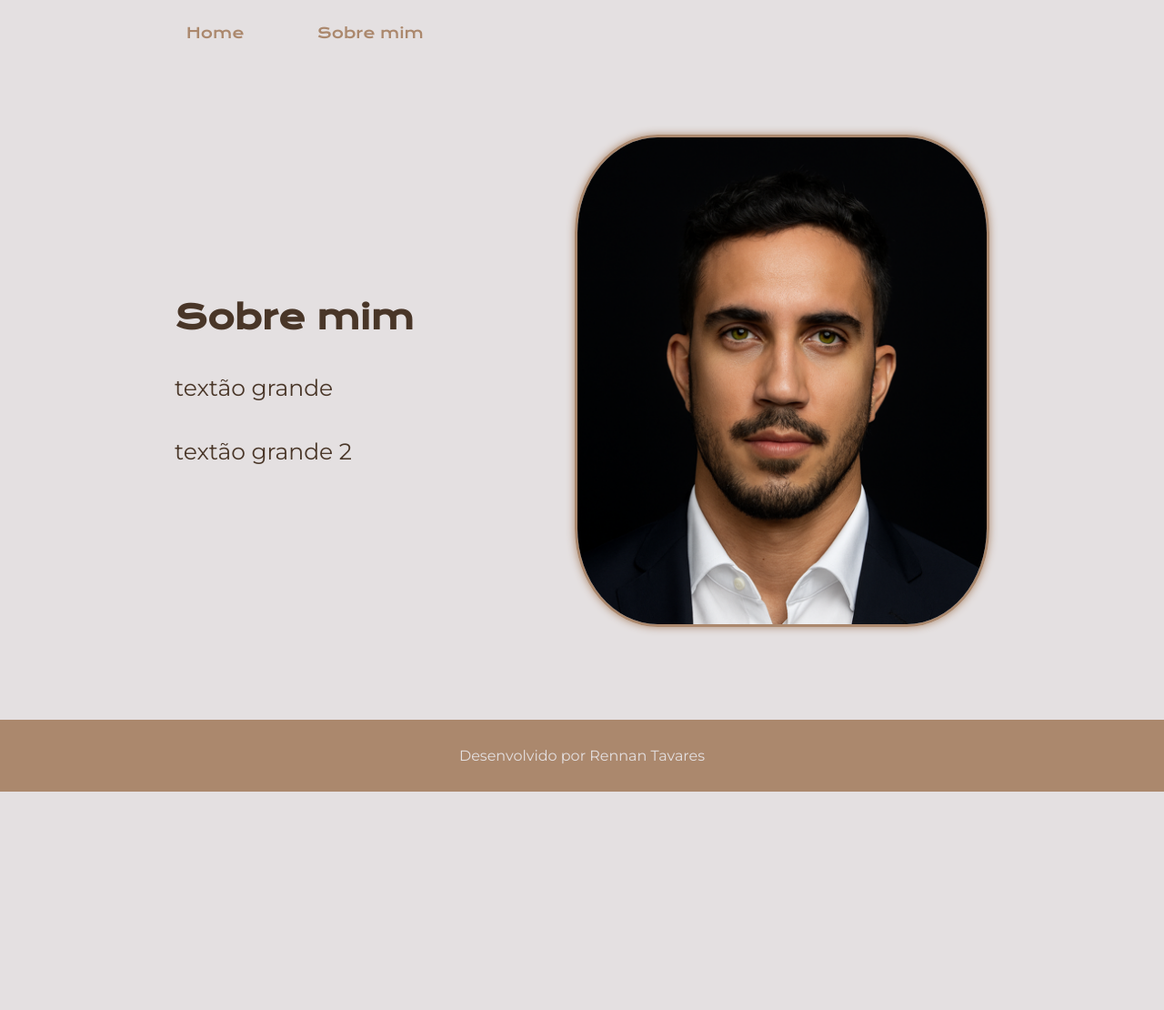
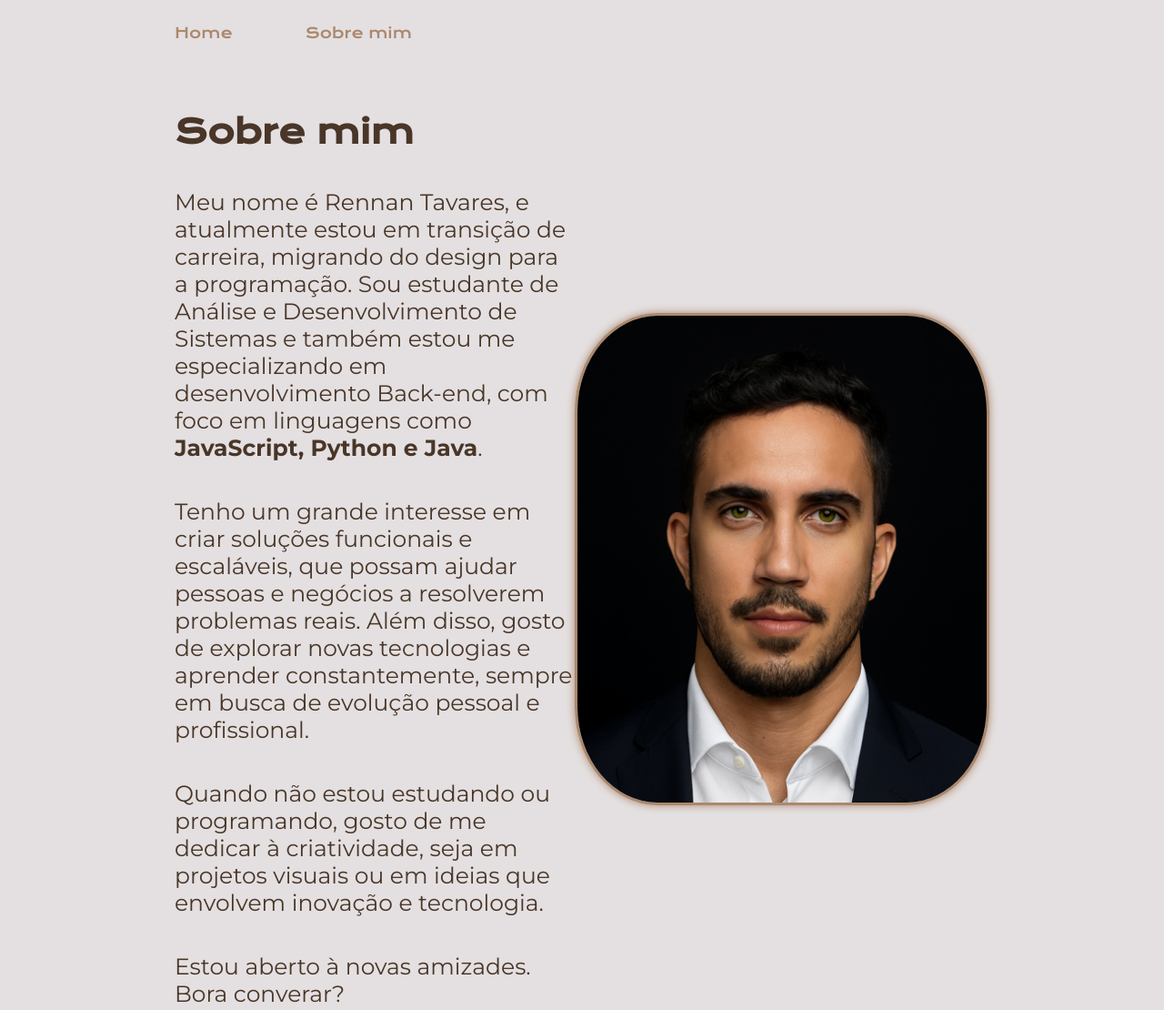
Before and after one commit to Underlynee/Portfolio, a plain HTML site: page about.html in a window 1280 px wide. Shown: the top 1110 px of the page at 91% size. Before the commit the page ends 870 px from the top, so only its background shows below. Drawn offline with nearby package versions, Linux system fonts and the light colour scheme.

Commit message:
Mudança de alinhamento

```diff
--- a/Styles/style.css
+++ b/Styles/style.css
@@ -35,10 +35,11 @@ body   {
 
 .apresentacao {
 
-    padding: 8% 15%;
+
+    padding: 6%  15%;
     display: flex;
     align-items: center;
-    justify-content:space-around;
+    justify-content:space-between;
 
 }
 
@@ -69,7 +70,7 @@ body   {
     gap:32px;
     display: flex;
     flex-direction: column;
-    justify-content:space-between;
+    justify-content:sc;
     align-items: center
 
 
@@ -92,6 +93,7 @@ body   {
 
 
 .imagem {
+
     width: 450px;
     border-radius: 20%;
     border: 3px solid var(--cor-tercearia);
@@ -130,7 +132,7 @@ body   {
 }
 .cabecalho {
 
-    padding: 2% 0% 0% 16%;
+    padding: 2% 0% 0% 15%;
 
 }
 
--- a/about.html
+++ b/about.html
@@ -4,7 +4,7 @@
     <meta charset="UTF-8">
     <meta name="viewport" content="width=device-width, initial-scale=1.0">
     <title>Sobre mim</title>
-    <link rel="stylesheet" href="/Styles/style.css">
+    <link rel="stylesheet" href="/styles/style.css">
 </head>
 <body>
     <h1></h1>
@@ -16,9 +16,13 @@
     <main class="apresentacao">
         <section class="texto-apresentacao">
             <h1 class="apresentacao__titulo"> Sobre mim</h1>
-            <p class="paragrafo">textão grande</p>
-            <p class="paragrafo">textão grande 2</p>
-        </section>
+            <p class="paragrafo">Meu nome é Rennan Tavares, e atualmente estou em transição de carreira, migrando do design para a programação.
+                        Sou estudante de Análise e Desenvolvimento de Sistemas e também estou me especializando em desenvolvimento Back-end, com foco em linguagens como <strong>JavaScript, Python e Java</strong>.</p>
+            <p class="paragrafo">Tenho um grande interesse em criar soluções funcionais e escaláveis, que possam ajudar pessoas e negócios a resolverem problemas reais.
+                        Além disso, gosto de explorar novas tecnologias e aprender constantemente, sempre em busca de evolução pessoal e profissional.</p>
+                    <p class="paragrafo">Quando não estou estudando ou programando, gosto de me dedicar à criatividade, seja em projetos visuais ou em ideias que envolvem inovação e tecnologia.</p>
+                    <p class="paragrafo">Estou aberto à novas amizades. Bora converar?</p>
+                    </section>
         <img class= "imagem" src="imagens/Rennan.png" alt="Rennan de terno">
 
     </main>
```
Also changed, not shown: index.html (+8 -6 lines).
